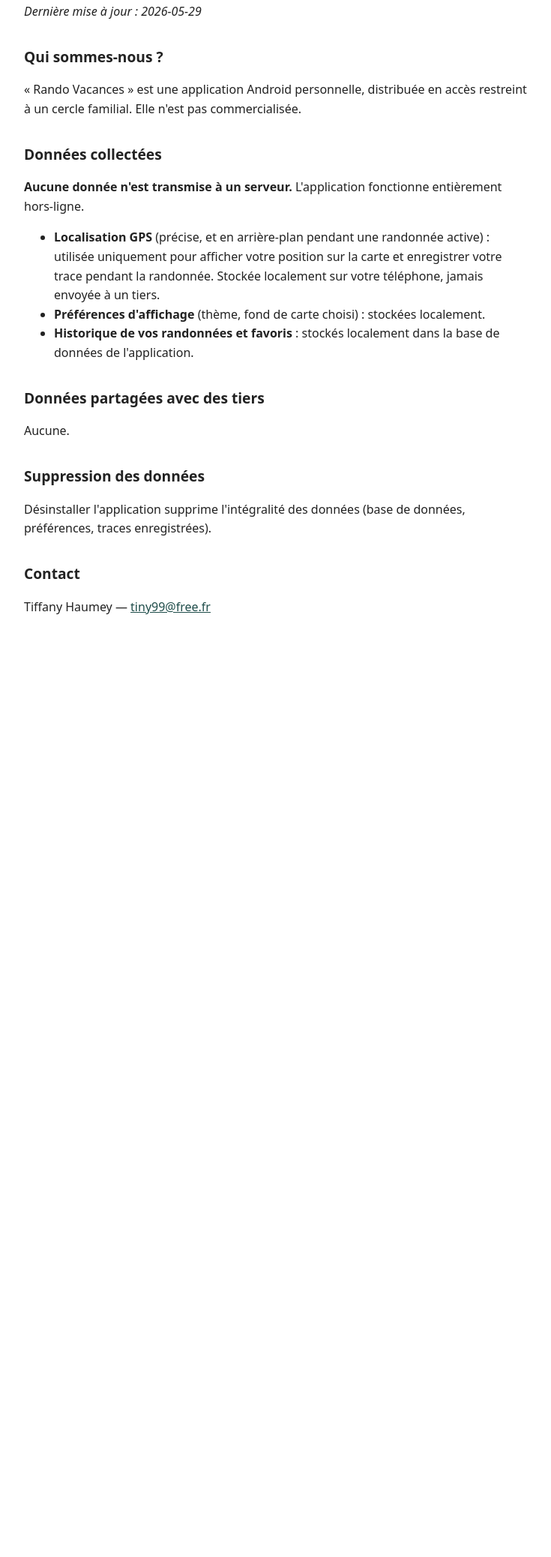
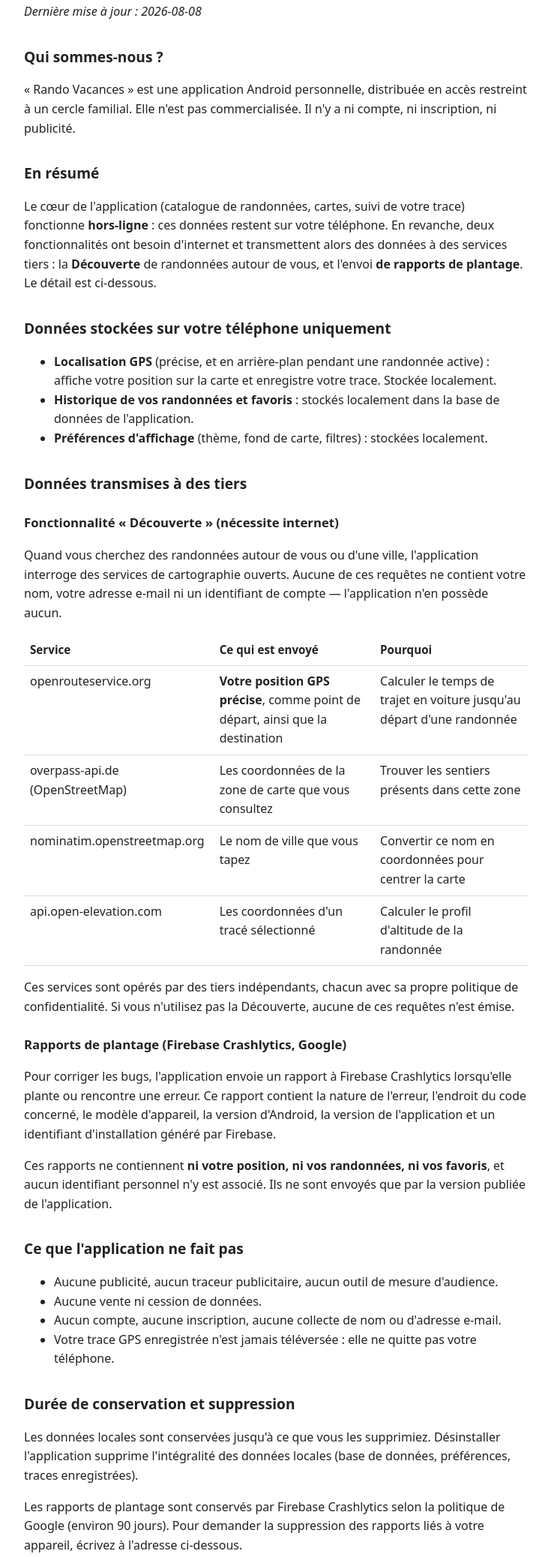
Before and after one commit to AsueG/hikingapp-privacy, a plain HTML site: page index.html in a window 1280 px wide. Shown: the part 87-2163 px from the top of the page at 75% size, without its empty margins (272-1007 px from the left). Before the commit the page ends 941 px from the top, so only its background shows below. Drawn offline with Linux system fonts and the light colour scheme.

Commit message:
fix: déclarer les transferts vers des tiers ajoutés depuis mai
La page affirmait « aucune donnée transmise » et « aucun partage avec
des tiers ». C'est devenu faux avec la feature Découverte : la position
GPS précise part chez openrouteservice pour le calcul d'itinéraire, et
la zone consultée chez Overpass / Nominatim / open-elevation.
Crashlytics, actif en release, n'était pas mentionné non plus.

Une politique qui sous-déclare la localisation précise transmise à un
tiers est un motif de suspension Play, pas un détail rédactionnel.

```diff
--- a/index.html
+++ b/index.html
@@ -8,29 +8,80 @@
     body { font-family: system-ui, -apple-system, sans-serif; max-width: 42rem; margin: 2rem auto; padding: 0 1rem; line-height: 1.6; color: #222; }
     h1 { font-size: 1.6rem; }
     h2 { font-size: 1.2rem; margin-top: 2rem; }
+    h3 { font-size: 1.05rem; margin-top: 1.5rem; }
     a { color: #1f4d4a; }
+    table { border-collapse: collapse; width: 100%; margin-top: 1rem; }
+    th, td { text-align: left; vertical-align: top; padding: 0.5rem; border-bottom: 1px solid #ddd; }
+    th { font-size: 0.95rem; }
   </style>
 </head>
 <body>
   <h1>Politique de confidentialité — Rando Vacances</h1>
-  <p><em>Dernière mise à jour : 2026-05-29</em></p>
+  <p><em>Dernière mise à jour : 2026-08-08</em></p>
 
   <h2>Qui sommes-nous ?</h2>
-  <p>« Rando Vacances » est une application Android personnelle, distribuée en accès restreint à un cercle familial. Elle n'est pas commercialisée.</p>
+  <p>« Rando Vacances » est une application Android personnelle, distribuée en accès restreint à un cercle familial. Elle n'est pas commercialisée. Il n'y a ni compte, ni inscription, ni publicité.</p>
 
-  <h2>Données collectées</h2>
-  <p><strong>Aucune donnée n'est transmise à un serveur.</strong> L'application fonctionne entièrement hors-ligne.</p>
+  <h2>En résumé</h2>
+  <p>Le cœur de l'application (catalogue de randonnées, cartes, suivi de votre trace) fonctionne <strong>hors-ligne</strong> : ces données restent sur votre téléphone. En revanche, deux fonctionnalités ont besoin d'internet et transmettent alors des données à des services tiers : la <strong>Découverte</strong> de randonnées autour de vous, et l'envoi <strong>de rapports de plantage</strong>. Le détail est ci-dessous.</p>
+
+  <h2>Données stockées sur votre téléphone uniquement</h2>
   <ul>
-    <li><strong>Localisation GPS</strong> (précise, et en arrière-plan pendant une randonnée active) : utilisée uniquement pour afficher votre position sur la carte et enregistrer votre trace pendant la randonnée. Stockée localement sur votre téléphone, jamais envoyée à un tiers.</li>
-    <li><strong>Préférences d'affichage</strong> (thème, fond de carte choisi) : stockées localement.</li>
+    <li><strong>Localisation GPS</strong> (précise, et en arrière-plan pendant une randonnée active) : affiche votre position sur la carte et enregistre votre trace. Stockée localement.</li>
     <li><strong>Historique de vos randonnées et favoris</strong> : stockés localement dans la base de données de l'application.</li>
+    <li><strong>Préférences d'affichage</strong> (thème, fond de carte, filtres) : stockées localement.</li>
   </ul>
 
-  <h2>Données partagées avec des tiers</h2>
-  <p>Aucune.</p>
+  <h2>Données transmises à des tiers</h2>
 
-  <h2>Suppression des données</h2>
-  <p>Désinstaller l'application supprime l'intégralité des données (base de données, préférences, traces enregistrées).</p>
+  <h3>Fonctionnalité « Découverte » (nécessite internet)</h3>
+  <p>Quand vous cherchez des randonnées autour de vous ou d'une ville, l'application interroge des services de cartographie ouverts. Aucune de ces requêtes ne contient votre nom, votre adresse e-mail ni un identifiant de compte — l'application n'en possède aucun.</p>
+  <table>
+    <tr><th>Service</th><th>Ce qui est envoyé</th><th>Pourquoi</th></tr>
+    <tr>
+      <td>openrouteservice.org</td>
+      <td><strong>Votre position GPS précise</strong>, comme point de départ, ainsi que la destination</td>
+      <td>Calculer le temps de trajet en voiture jusqu'au départ d'une randonnée</td>
+    </tr>
+    <tr>
+      <td>overpass-api.de (OpenStreetMap)</td>
+      <td>Les coordonnées de la zone de carte que vous consultez</td>
+      <td>Trouver les sentiers présents dans cette zone</td>
+    </tr>
+    <tr>
+      <td>nominatim.openstreetmap.org</td>
+      <td>Le nom de ville que vous tapez</td>
+      <td>Convertir ce nom en coordonnées pour centrer la carte</td>
+    </tr>
+    <tr>
+      <td>api.open-elevation.com</td>
+      <td>Les coordonnées d'un tracé sélectionné</td>
+      <td>Calculer le profil d'altitude de la randonnée</td>
+    </tr>
+  </table>
+  <p>Ces services sont opérés par des tiers indépendants, chacun avec sa propre politique de confidentialité. Si vous n'utilisez pas la Découverte, aucune de ces requêtes n'est émise.</p>
+
+  <h3>Rapports de plantage (Firebase Crashlytics, Google)</h3>
+  <p>Pour corriger les bugs, l'application envoie un rapport à Firebase Crashlytics lorsqu'elle plante ou rencontre une erreur. Ce rapport contient la nature de l'erreur, l'endroit du code concerné, le modèle d'appareil, la version d'Android, la version de l'application et un identifiant d'installation généré par Firebase.</p>
+  <p>Ces rapports ne contiennent <strong>ni votre position, ni vos randonnées, ni vos favoris</strong>, et aucun identifiant personnel n'y est associé. Ils ne sont envoyés que par la version publiée de l'application.</p>
+
+  <h2>Ce que l'application ne fait pas</h2>
+  <ul>
+    <li>Aucune publicité, aucun traceur publicitaire, aucun outil de mesure d'audience.</li>
+    <li>Aucune vente ni cession de données.</li>
+    <li>Aucun compte, aucune inscription, aucune collecte de nom ou d'adresse e-mail.</li>
+    <li>Votre trace GPS enregistrée n'est jamais téléversée : elle ne quitte pas votre téléphone.</li>
+  </ul>
+
+  <h2>Durée de conservation et suppression</h2>
+  <p>Les données locales sont conservées jusqu'à ce que vous les supprimiez. Désinstaller l'application supprime l'intégralité des données locales (base de données, préférences, traces enregistrées).</p>
+  <p>Les rapports de plantage sont conservés par Firebase Crashlytics selon la politique de Google (environ 90 jours). Pour demander la suppression des rapports liés à votre appareil, écrivez à l'adresse ci-dessous.</p>
+
+  <h2>Enfants</h2>
+  <p>L'application ne cible pas les enfants.</p>
+
+  <h2>Modifications</h2>
+  <p>Cette page est mise à jour lorsque l'application change de comportement. La date en haut indique la dernière révision.</p>
 
   <h2>Contact</h2>
   <p>Tiffany Haumey — <a href="mailto:tiny99@free.fr">tiny99@free.fr</a></p>
```
